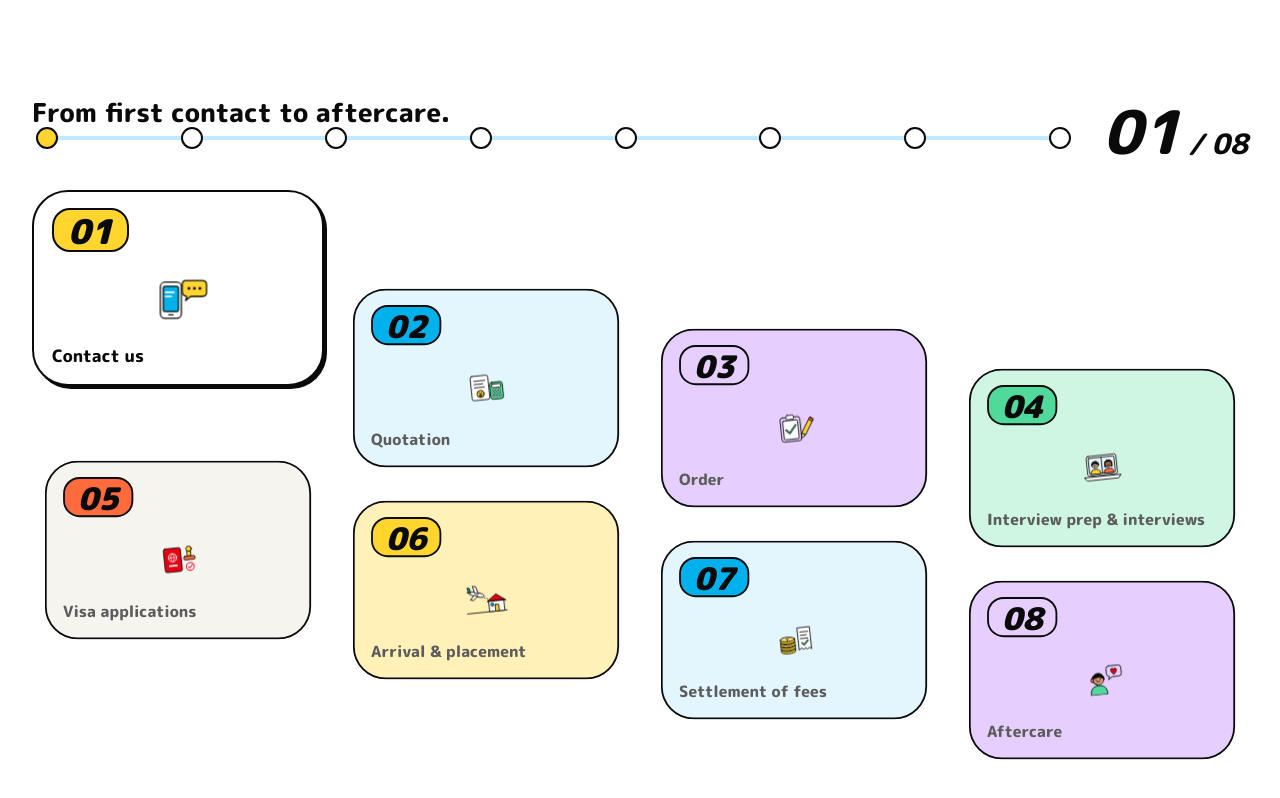
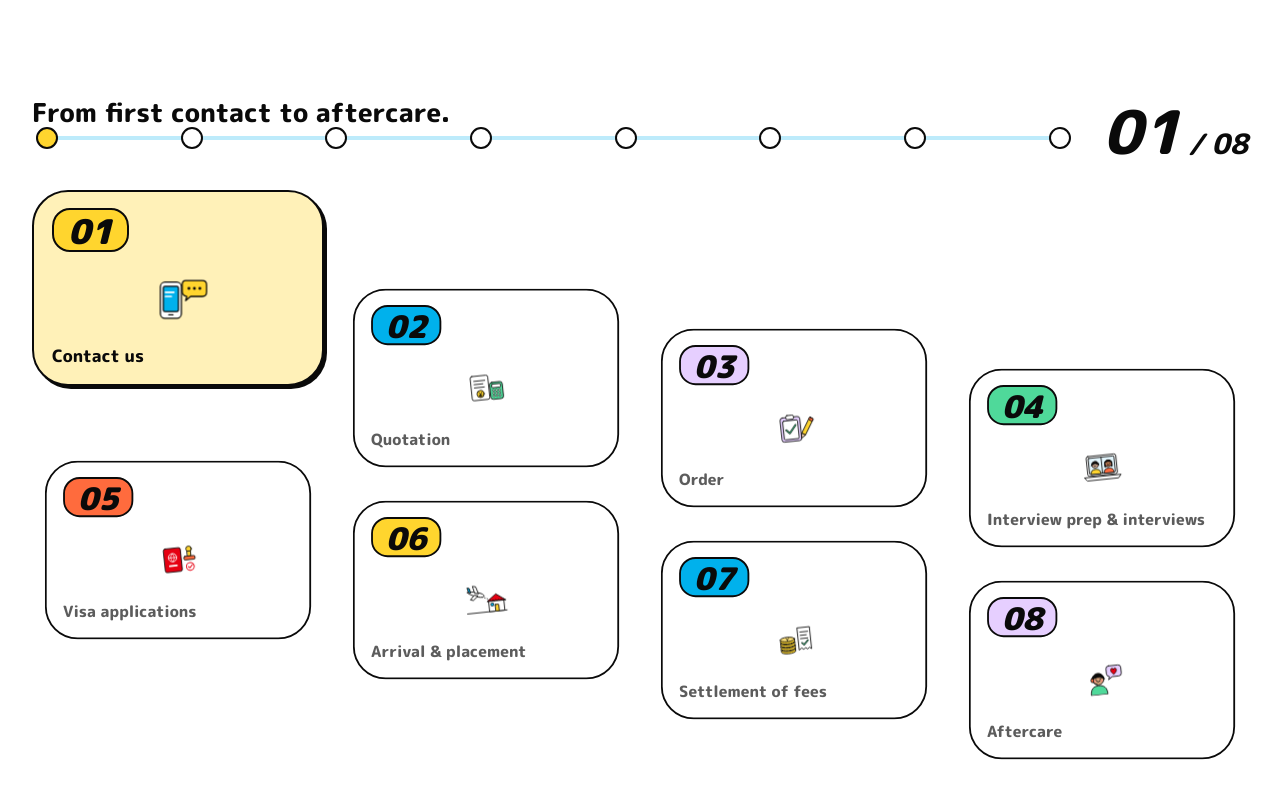
Before and after one commit to saruul-asibiz/asibiz-website, a plain HTML site: page en/index.html in a window 1280 px wide. Shown: the part 11056-11854 px from the top of the page. Drawn offline with Linux system fonts and the light colour scheme; no server answers; animation ran at ten frames a second; a web font is replaced by a local one.

Commit message:
Add files via upload

```diff
--- a/en/index.html
+++ b/en/index.html
@@ -994,16 +994,16 @@ body:lang(en),.dc-root:lang(en){font-family:var(--font-sans);line-height:1.65}
 .pin-ready .pin-steps li:not(.on) .disc{transform:scale(.85);filter:grayscale(1);border-color:var(--blue-100)}
 .pin-ready .pin-steps li.on{box-shadow:var(--shadow-pop-s)}
 .pin-ready .fm-dots i:not(.on){background:var(--paper)}
-/* How it works: waiting cards keep a soft tint of their own colour (not grey), stay in place (no overlap with the line below),
-   and their picture waits small; "on" = white card that pops with a hard shadow and a full-size picture */
+/* How it works (2026-11-16, reversed at the user's request): waiting cards are plain white with a small picture;
+   each card fills with its own soft colour when it switches on, pops with a hard shadow and shows the full-size picture */
 .steps li:has(.n.t-sun){--tint:var(--sun-100)}.steps li:has(.n.t-blue){--tint:var(--blue-50)}.steps li:has(.n.t-mint){--tint:var(--mint-100)}
-.steps li:has(.n.t-lilac){--tint:var(--lilac-300)}.steps li:has(.n.t-coral){--tint:var(--paper-2)}
+.steps li:has(.n.t-lilac){--tint:var(--lilac-300)}.steps li:has(.n.t-coral){--tint:#FFDCCF}
 .pin-ready .steps li{transition:transform .55s var(--ease-bounce),background-color .3s,box-shadow .25s}
 .pin-ready .steps li .step-art svg{transition:transform .55s var(--ease-bounce)}
-.pin-ready .steps li:not(.on){transform:scale(.97);background:var(--tint,var(--paper-2));box-shadow:none}
+.pin-ready .steps li:not(.on){transform:scale(.97);background:var(--paper);box-shadow:none}
 .pin-ready .steps li:not(.on) h3,.pin-ready .steps li:not(.on) .dur{color:var(--ink-3)}
 .pin-ready .steps li:not(.on) .step-art svg{transform:scale(.72) rotate(-6deg)}
-.pin-ready .steps li.on{background:var(--paper);box-shadow:var(--shadow-pop-s);animation:step-pop .55s var(--ease-bounce)}
+.pin-ready .steps li.on{background:var(--tint,var(--paper));box-shadow:var(--shadow-pop-s);animation:step-pop .55s var(--ease-bounce)}
 @keyframes step-pop{0%{transform:scale(.97)}50%{transform:translateY(-8px) scale(1.03)}100%{transform:none}}
 /* For employers: the card stays white; only the big step number takes the colour of the support item that is switched on */
 .split .feature{background:var(--paper)}
```
Also changed, not shown: en/privacy.html (+5 -5 lines), index.html (+5 -5 lines), privacy.html (+5 -5 lines), v4/disclosure.html (+5 -5 lines), v4/en/disclosure.html (+5 -5 lines), v4/en/index.html (+5 -5 lines), v4/en/privacy.html (+5 -5 lines), v4/en/workers.html (+5 -5 lines), v4/index.html (+5 -5 lines), v4/privacy.html (+5 -5 lines), v4/workers.html (+5 -5 lines).
